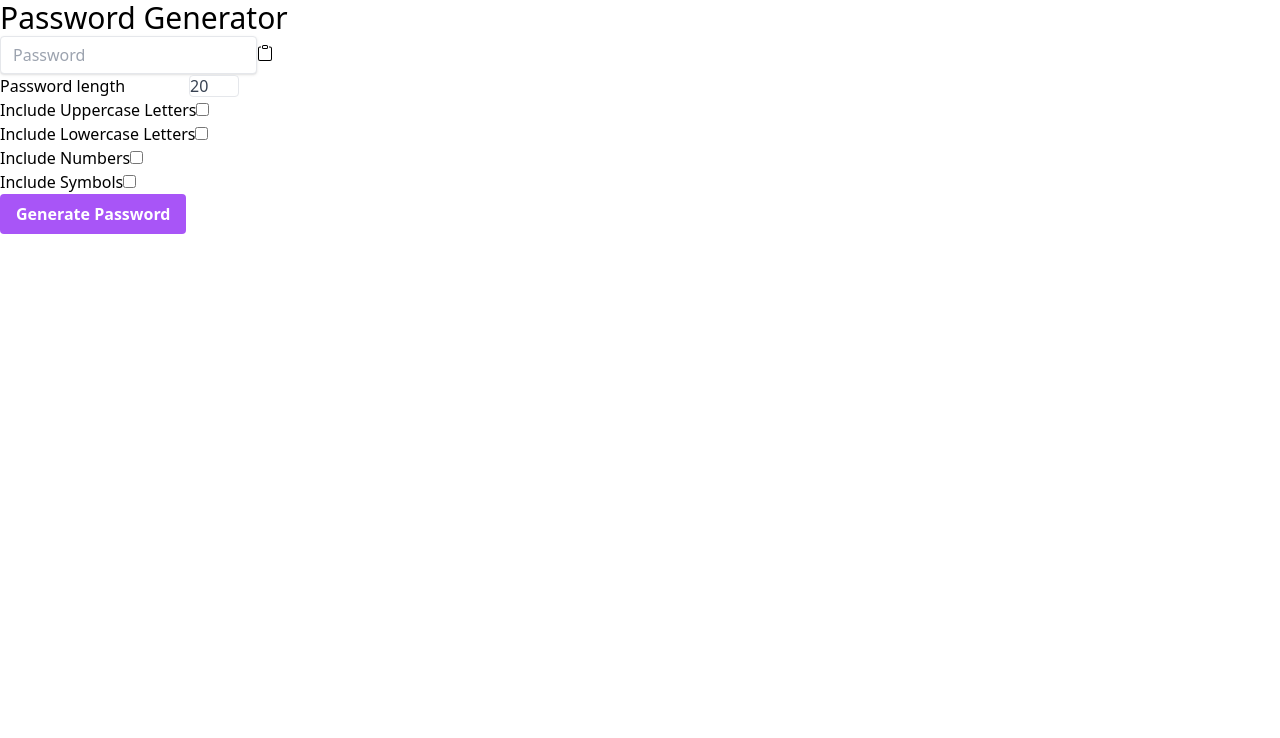
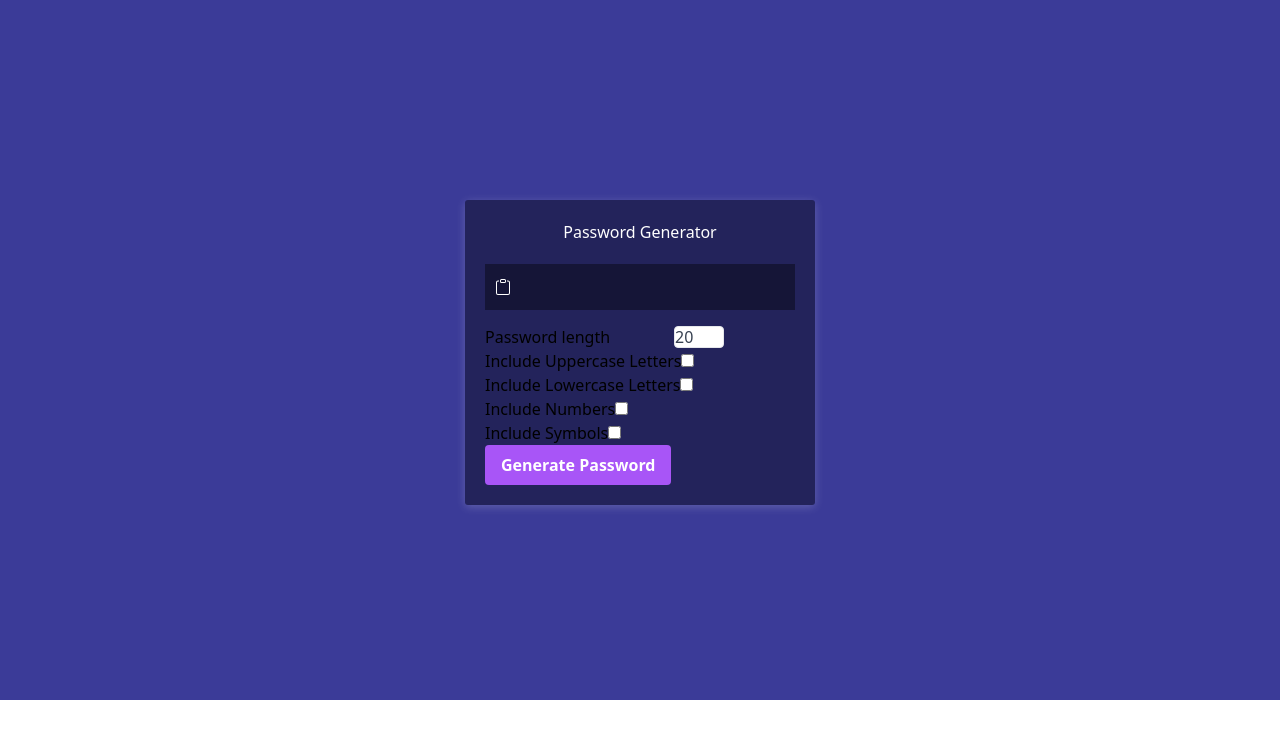
Before and after one commit to Prasham1710/password_generator, a React (Create React App) app: page / in a window 1280 px wide. Shown: the top 738 px of the page. Built offline with nearby package versions, Linux system fonts and the light colour scheme.

Commit message:
styleing

```diff
--- a/src/App.css
+++ b/src/App.css
@@ -1,38 +1,41 @@
-.App {
-  text-align: center;
+
+
+.container {
+  width: 350px;
+  margin: 0 auto;
+  padding-top: 200px;
 }
 
-.App-logo {
-  height: 40vmin;
-  pointer-events: none;
+.generator {
+  background: #23235b;
+  border-radius: 3px;
+  box-shadow: 0px 2px 10px rgba(255, 255, 255, 0.2);
+  padding: 20px;
 }
 
-@media (prefers-reduced-motion: no-preference) {
-  .App-logo {
-    animation: App-logo-spin infinite 20s linear;
-  }
+.generator__header {
+  text-align: center;
+  color: #fff;
+  margin-bottom: 20px;
 }
 
-.App-header {
-  background-color: #282c34;
-  min-height: 100vh;
-  display: flex;
-  flex-direction: column;
-  align-items: center;
-  justify-content: center;
-  font-size: calc(10px + 2vmin);
-  color: white;
+.generator__password {
+
+  background: rgba(0, 0, 0, 0.4);
+  padding: 13px 10px;
+  color: #fff;
+  height: 46px;
+  margin-bottom: 15px;
 }
 
-.App-link {
-  color: #61dafb;
+.copy__btn {
+  position: absolute;
+  background: #3b3b98;
+  color: #fff;
+  border: none;
+  height: 40px;
+  padding: 10px;
+  cursor: pointer;
+  top: 3px;
+  right: 3px;
 }
-
-@keyframes App-logo-spin {
-  from {
-    transform: rotate(0deg);
-  }
-  to {
-    transform: rotate(360deg);
-  }
-}
--- a/src/App.js
+++ b/src/App.js
@@ -1,24 +1,43 @@
       import React from 'react'
+      import './App.css'
       import {BsClipboard} from 'react-icons/bs'
     import { useState } from 'react'
-    function App () {
+    import {
+    numbers,
+    upperCaseLetters,
+    lowerCaseLetters,
+    specialCharacters,
+  } from './Characters'
+      function App() {
   const [password, setPassword] = useState('')
   const [passwordLength, setPasswordLength] = useState(20)
   const [includeUppercase, setIncludeUppercase] = useState(false)
   const [includeLowercase, setIncludeLowercase] = useState(false)
   const [includeNumbers, setIncludeNumbers] = useState(false)
   const [includeSymbols, setIncludeSymbols] = useState(false)
+        const handleGeneratePassword = (e) => {
 
+          let characterList =''
+    if (includeLowercase) {
+        characterList = characterList + lowerCaseLetters}
+        if (includeUppercase) {
+        characterList = characterList + upperCaseLetters
+      }
+      if (includeNumbers) {
+        characterList = characterList + numbers
+      }
+      if (includeSymbols) {
+        characterList = characterList + specialCharacters
+      }
+        setPassword(characterList)
+    }
         return (
-        <div>
-            <div >
-              <h2 className='text-3xl' >Password Generator</h2>
-              <div> <div><input
-                className="shadow appearance-none border rounded  py-2 px-3 text-gray-700 leading-tight focus:outline-none focus:shadow-outline"
-                id="Height "
-                type="text,number"
-                placeholder="Password"
-                value={password}></input><button><BsClipboard/></button></div>
+         <div className= 'bg-[#3b3b98] h-[700px]'>
+      <div className='container'>
+        < div className='generator'>
+          <h2 className='generator__header'>Password Generator</h2>
+          <div className='generator__password'>
+            <h3>{password}</h3><button className='copy_btn'><BsClipboard/></button></div>
 
                     <div>
                       <form><div>
@@ -48,13 +67,14 @@
                         <input checked={includeSymbols}
                         onChange={(e) => setIncludeSymbols(e.target.checked)}type='checkbox' id ='Include Symbols '/>
                       </div>
-                    <button  className="bg-purple-500 hover:bg-blue-700 text-white font-bold py-2 px-4 rounded focus:outline-none focus:shadow-outline">Generate Password </button>
+                      <button  onClick={handleGeneratePassword}className="bg-purple-500 hover:bg-blue-700 text-white font-bold py-2 px-4 rounded focus:outline-none focus:shadow-outline">Generate Password </button>
                         </form>
 
                     </div>
                   </div>
                   </div>
                   </div>
+
         )
       }
 
--- /dev/null
+++ b/src/Characters.js
@@ -0,0 +1,4 @@
+export const numbers = '0123456789'
+export const upperCaseLetters = 'ABCDEFGHIJKLMNOPQRSTUVWXYZ'
+export const lowerCaseLetters = 'abcdefghijklmnopqrstuvwxyz'
+export const specialCharacters = "!'^+%&/()=?_#$½§{[]}|;:>÷`<.*-@é"
```
Lines whose indentation alone changed are shown as unchanged.
